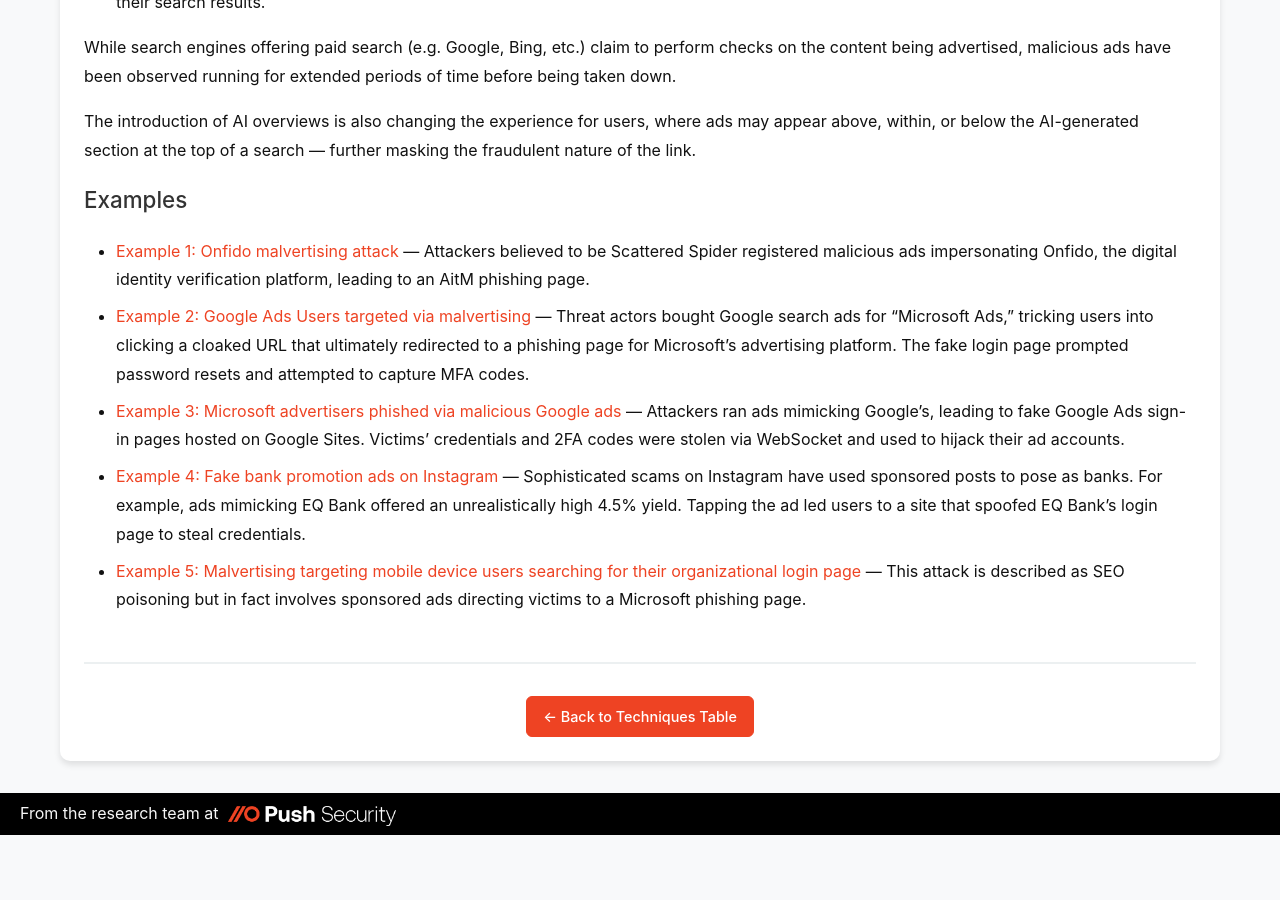
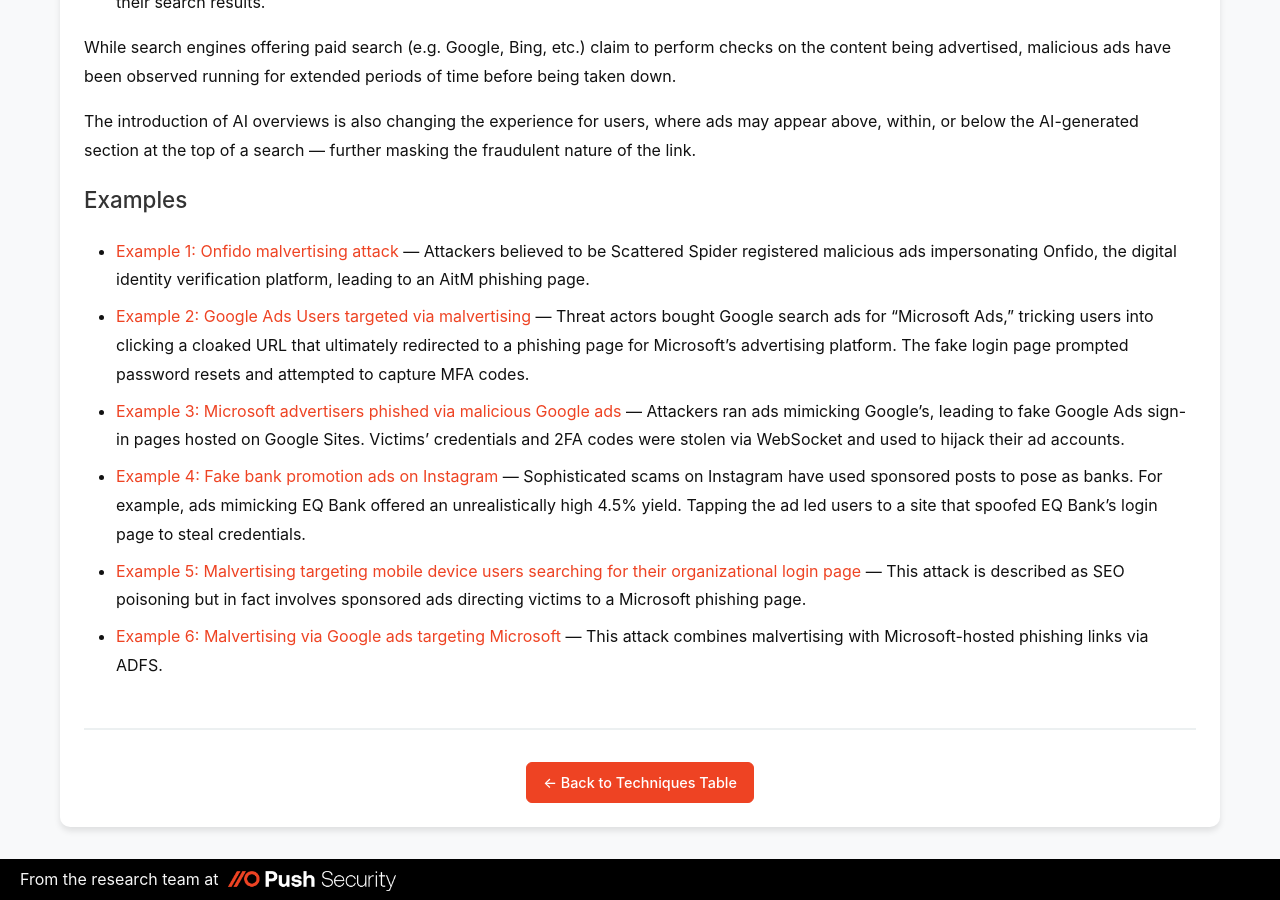
Before and after one commit to pushsecurity/phishing-techniques, a Jekyll site: the page built from _techniques/malvertising.md, in a window 1280 px wide and 900 px high, scrolled down 781 px. Built offline with Jekyll 4.4.1, drawn with Linux system fonts in a browser that asks for light colours; before the commit the page ends 1616 px from its top, so only the background shows below that.

Commit message:
Update malvertising.md

```diff
--- a/_techniques/malvertising.md
+++ b/_techniques/malvertising.md
@@ -31,3 +31,4 @@
 - [Example 3: Microsoft advertisers phished via malicious Google ads](https://www.malwarebytes.com/blog/news/2025/01/microsoft-advertisers-phished-via-malicious-google-ads) — Attackers ran ads mimicking Google’s, leading to fake Google Ads sign-in pages hosted on Google Sites. Victims’ credentials and 2FA codes were stolen via WebSocket and used to hijack their ad accounts.
 - [Example 4: Fake bank promotion ads on Instagram](https://www.bleepingcomputer.com/news/security/instagram-ads-mimicking-bmo-eq-bank-are-finance-scams/) — Sophisticated scams on Instagram have used sponsored posts to pose as banks. For example, ads mimicking EQ Bank offered an unrealistically high 4.5% yield. Tapping the ad led users to a site that spoofed EQ Bank’s login page to steal credentials.
 - [Example 5: Malvertising targeting mobile device users searching for their organizational login page](https://reliaquest.com/blog/threat-spotlight-payroll-fraud-attackers-stealing-paychecks-seo-poisoning/) — This attack is described as SEO poisoning but in fact involves sponsored ads directing victims to a Microsoft phishing page.
+- [Example 6: Malvertising via Google ads targeting Microsoft](https://pushsecurity.com/blog/phishing-with-active-directory-federation-services/) — This attack combines malvertising with Microsoft-hosted phishing links via ADFS.
```
